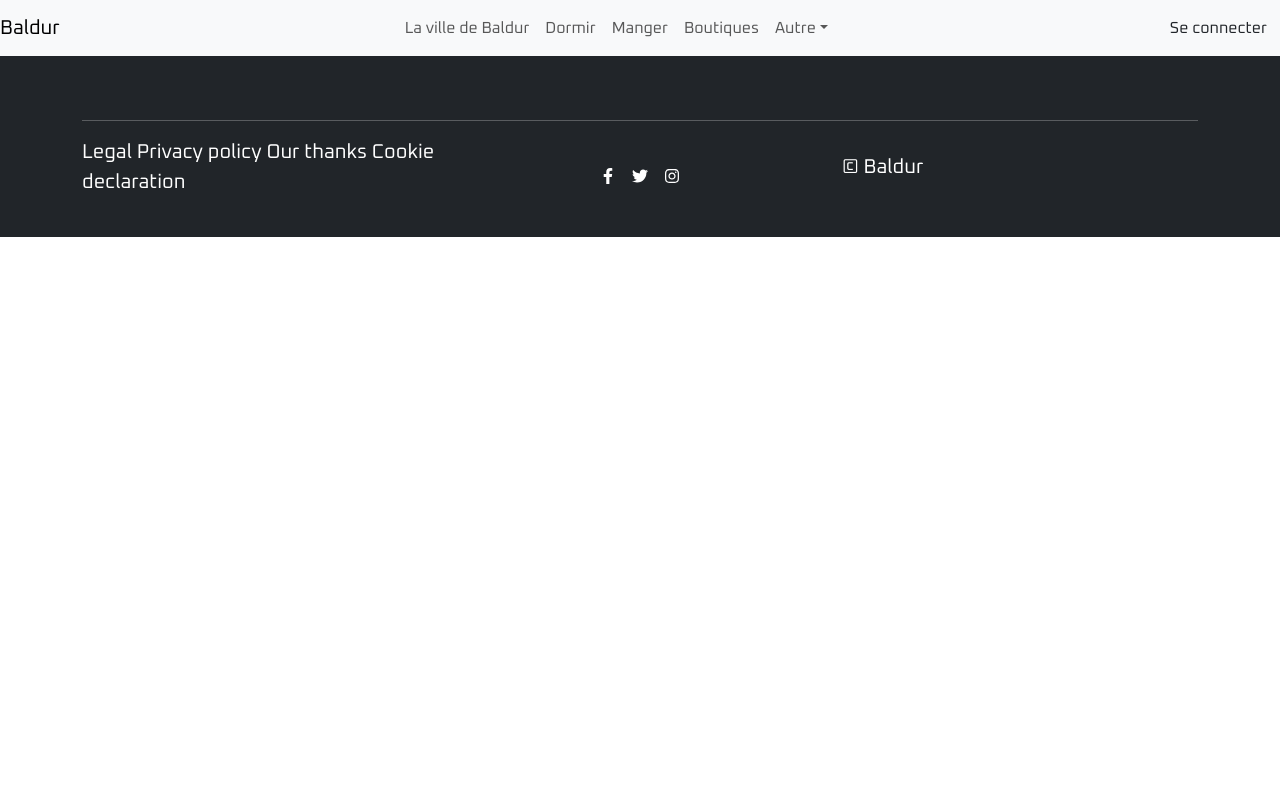
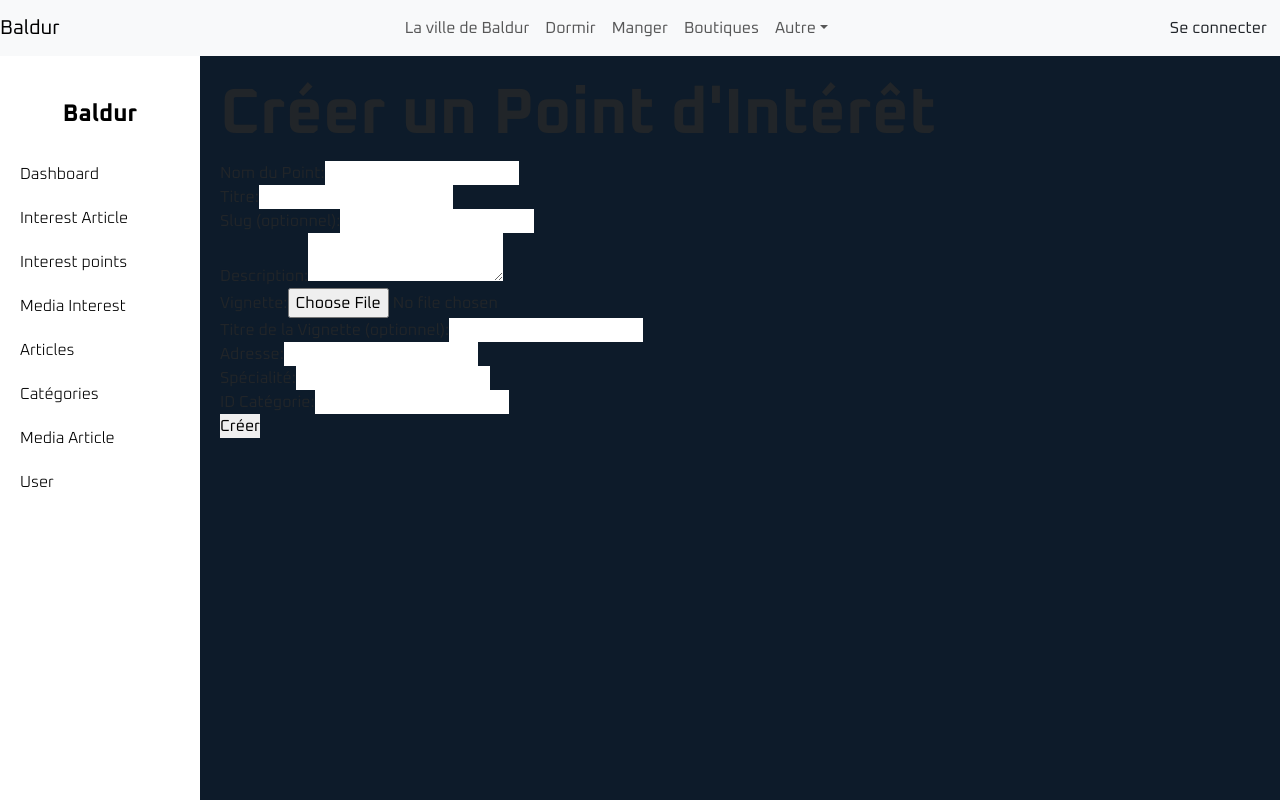
Before and after one commit to Tanthiel50/baldur-client, a React (Create React App) app: page /admin/create-interest-point in a window 1280 px wide. Shown: the top 800 px of the page. Built offline with nearby package versions, Linux system fonts and the light colour scheme.

Commit message:
addinterestpoints

```diff
--- a/package.json
+++ b/package.json
@@ -12,6 +12,7 @@
     "react": "^18.2.0",
     "react-bootstrap": "^2.10.1",
     "react-dom": "^18.2.0",
+    "react-hook-form": "^7.50.1",
     "react-icon": "^1.0.0",
     "react-icons": "^5.0.1",
     "react-router-dom": "^6.22.0",
--- a/src/pages/admin/interestPoints/AddInterestPoints.jsx
+++ b/src/pages/admin/interestPoints/AddInterestPoints.jsx
@@ -1,9 +1,91 @@
-import React from 'react'
+import React from 'react';
+import { useForm } from 'react-hook-form';
+import axios from 'axios';
+import { toast } from 'react-toastify';
+import Sidebar from '../../components/admin/Sidebard';
 
-function AddInterestPoints() {
+const AddInterestPoint = () => {
+  const { register, handleSubmit, formState: { errors }, reset } = useForm();
+
+  const onSubmit = async (data) => {
+    const formData = new FormData();
+    for (const key in data) {
+      formData.append(key, data[key]);
+    }
+
+    for (var pair of formData.entries()) {
+      console.log(pair[0] + ", " + pair[1]);
+    }
+    try {
+      await axios.post('http://127.0.0.1:8000/api/interestpoints', formData, {
+        headers: {
+          'Content-Type': 'multipart/form-data',
+        },
+      });
+      toast.success('Point d\'intérêt créé avec succès');
+      reset(); // Réinitialiser le formulaire après la soumission réussie
+    } catch (error) {
+      toast.error('Erreur lors de la création du point d\'intérêt');
+      console.error('Erreur de soumission:', error);
+    }
+  };
+
   return (
-    <div>AddInterestPoints</div>
-  )
-}
+    <div className="admin-container">
+      <Sidebar />
+      <div className="admin-content">
+        <h1>Créer un Point d'Intérêt</h1>
+        <form onSubmit={handleSubmit(onSubmit)} encType="multipart/form-data">
+          <div>
+            <label>Nom du Point:</label>
+            <input {...register("pointName", { required: true })} />
+            {errors.pointName && <span>Ce champ est requis</span>}
+          </div>
+          <div>
+            <label>Titre:</label>
+            <input {...register("pointTitle", { required: true })} />
+            {errors.pointTitle && <span>Ce champ est requis</span>}
+          </div>
+          <div>
+            <label>Slug (optionnel):</label>
+            <input {...register("pointSlug")} />
+          </div>
+          <div>
+            <label>Description:</label>
+            <textarea {...register("pointDescription", { required: true })} />
+            {errors.pointDescription && <span>Ce champ est requis</span>}
+          </div>
+          <div>
+            <label>Vignette:</label>
+            <input type="file" {...register("pointThumbnail", { required: true })} alt="Thumbnail" />
+            {errors.pointThumbnail && <span>Ce champ est requis</span>}
+          </div>
+          <div>
+            <label>Titre de la Vignette (optionnel):</label>
+            <input {...register("pointThumbnailTitle")} />
+          </div>
+          <div>
+            <label>Adresse:</label>
+            <input {...register("pointAdress", { required: true })} />
+            {errors.pointAdress && <span>Ce champ est requis</span>}
+          </div>
+          <div>
+            <label>Spécialité:</label>
+            <input {...register("pointSpeciality", { required: true })} />
+            {errors.pointSpeciality && <span>Ce champ est requis</span>}
+          </div>
+          <div>
+            <label>ID Catégorie:</label>
+            <input type="number" {...register("pointCategories_id", { required: true })} />
+            {errors.pointCategories_id && <span>Ce champ est requis</span>}
+          </div>
+          <div>
+            <button type="submit">Créer</button>
+          </div>
+        </form>
+      </div>
+    </div>
+  );
+};
 
-export default AddInterestPoints
+export default AddInterestPoint;
--- a/src/pages/components/RouterOutlet.jsx
+++ b/src/pages/components/RouterOutlet.jsx
@@ -4,6 +4,8 @@ import LoginForm from "../LoginForm";
 import CategoryPage from "./CategoryPage";
 import ArticleDetailPage from "../ArticleDetailPage";
 import Admin from "../Admin";
+import AddInterestPoint from "../admin/interestPoints/AddInterestPoints";
+
 
 
 const RouterOutlet = () => {
@@ -14,6 +16,7 @@ const RouterOutlet = () => {
       <Route path="/articles/:articleId" element={<ArticleDetailPage />} />
       <Route path="/admin" element={<Admin />} />
       <Route path="/login" element={<LoginForm />} />
+      <Route path="/admin/create-interest-point" element={<AddInterestPoint />} />
     </Routes>
   );
 };
```
Also changed, not shown: 1 other file (tests, documents, lock files or other folders).
